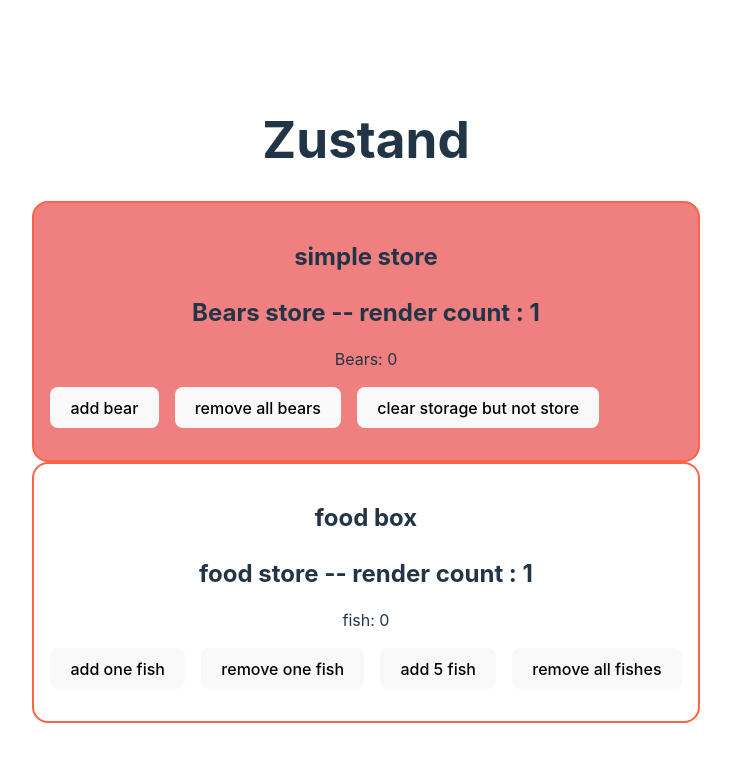
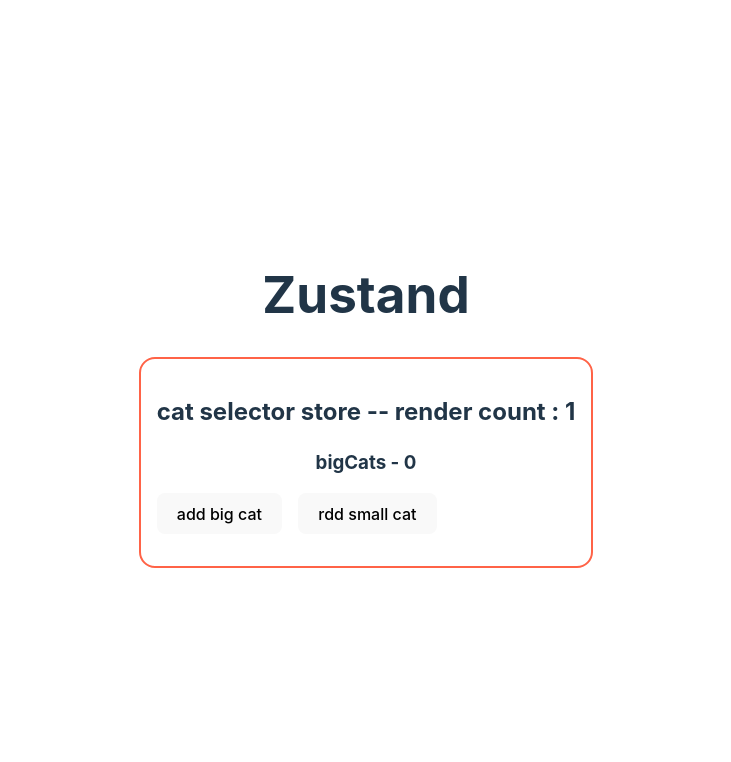
Before and after one commit to Amir-Bagjani/zustand, a React (Vite) app: page / in a window 1280 px wide. Shown: the top 762 px of the page, without its empty margins (274-1005 px from the left). Built offline with nearby package versions, Linux system fonts and the light colour scheme.

Commit message:
separation-utilities

```diff
--- a/src/App.tsx
+++ b/src/App.tsx
@@ -1,13 +1,11 @@
 import "./App.css";
-import { BearBox } from "./BearBox/BearBox";
-import { FoodBox } from "./BearBox/FoodBox";
+import { CatBox4 } from "./BearBox/CatBox4";
 
 function App() {
   return (
     <>
       <h1>Zustand</h1>
-      <BearBox />
-      <FoodBox />
+      <CatBox4 />
     </>
   );
 }
--- a/src/BearBox/CatBox4.tsx
+++ b/src/BearBox/CatBox4.tsx
@@ -5,12 +5,15 @@
 export const CatBox4 = () => {
   renderCount++;
 
+  const bigCats = useCatSelectorStore((state) => state.cats.bigCats);
+
   const increaseBigCats = useCatSelectorStore.use.increaseBigCats();
   const increaseSmallCats = useCatSelectorStore.use.increaseSmallCats();
 
   return (
     <div className="box">
       <h2>cat selector store -- render count : {renderCount}</h2>
+      <h3>bigCats - {bigCats}</h3>
 
       <div>
         <button onClick={increaseBigCats}>add big cat</button>
```
Also changed, not shown: src/store/catImmerStore.ts (+7 -5 lines).
